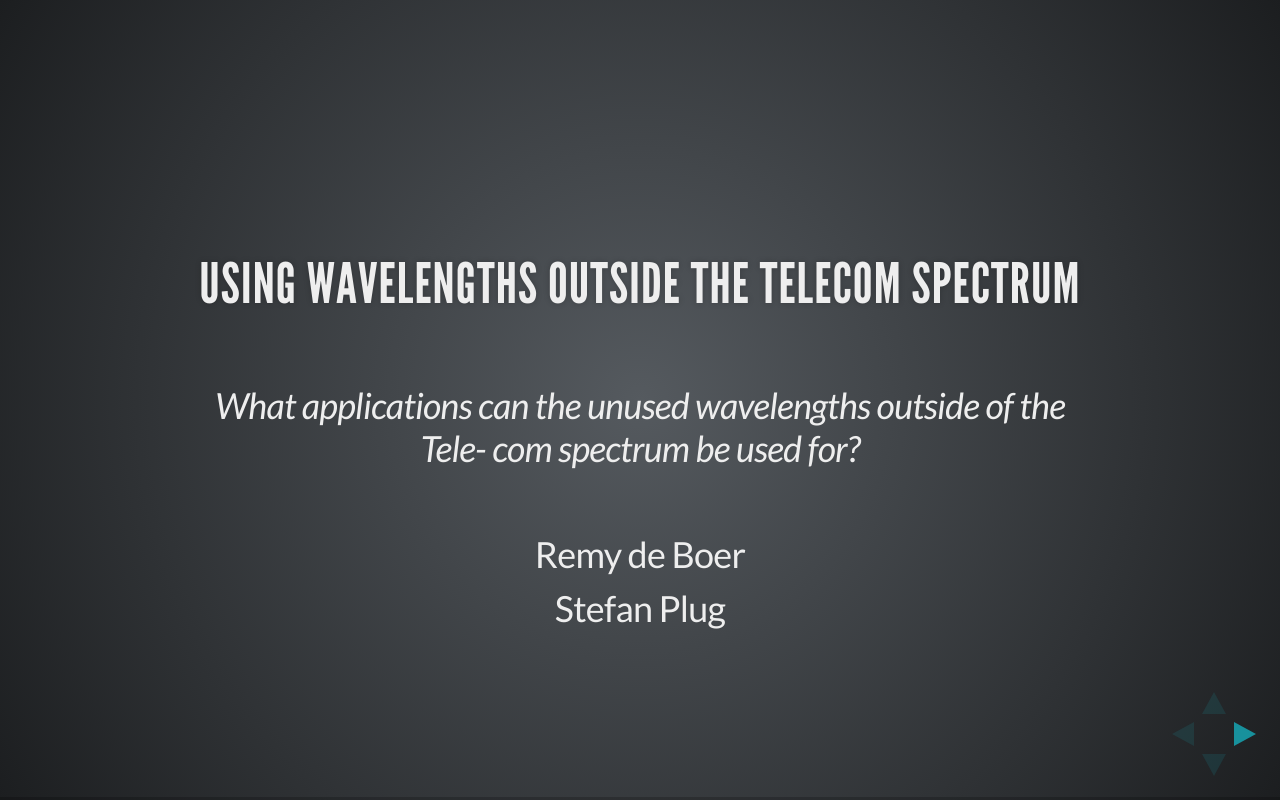
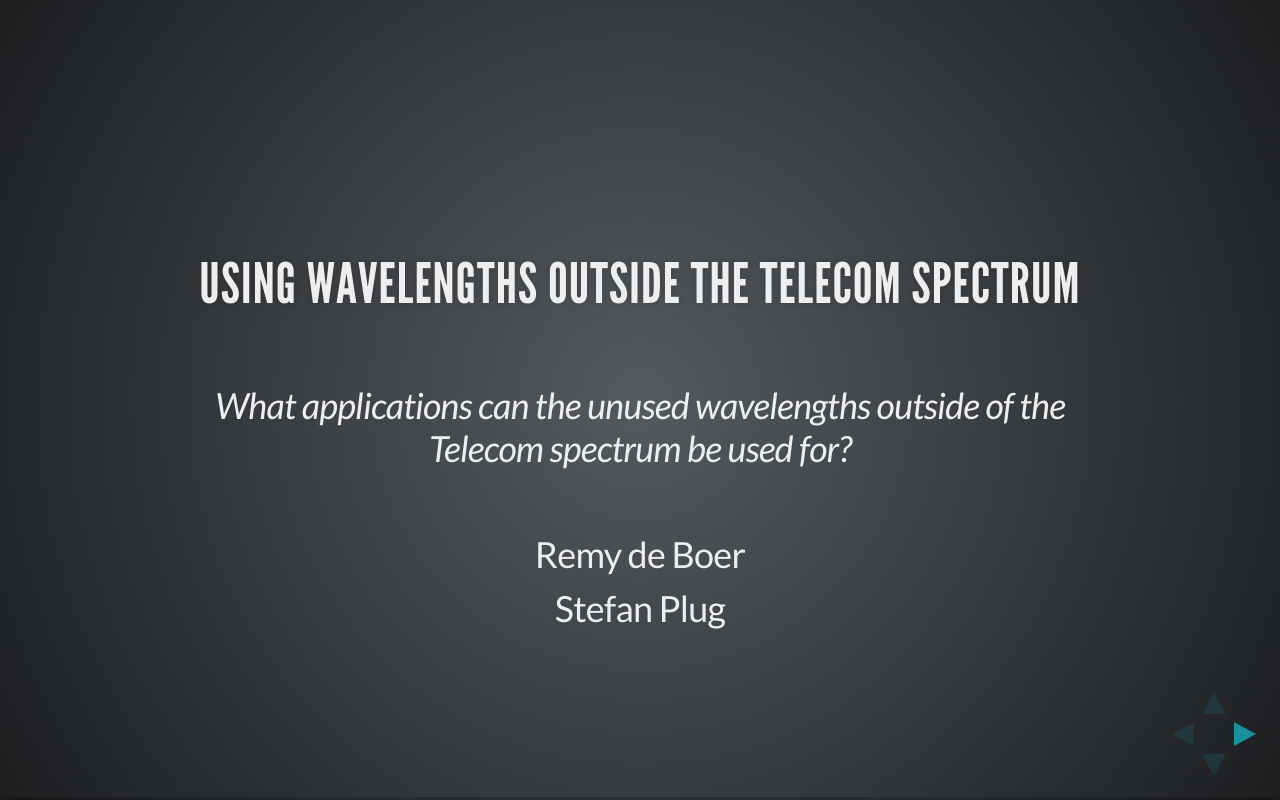
Before and after one commit to remydb/rp1, a website: page index.html in a window 1280 px wide. Drawn offline with Linux system fonts and the light colour scheme.

Commit message:
Het streepje

```diff
--- a/index.html
+++ b/index.html
@@ -51,8 +51,7 @@
         <p>
         <br>
     </p>
-    <p><i>What applications can the unused wavelengths outside of the Tele-
-com spectrum be used for?</i>
+    <p><i>What applications can the unused wavelengths outside of the Telecom spectrum be used for?</i>
 </p>
 <p>
 <br>
```
